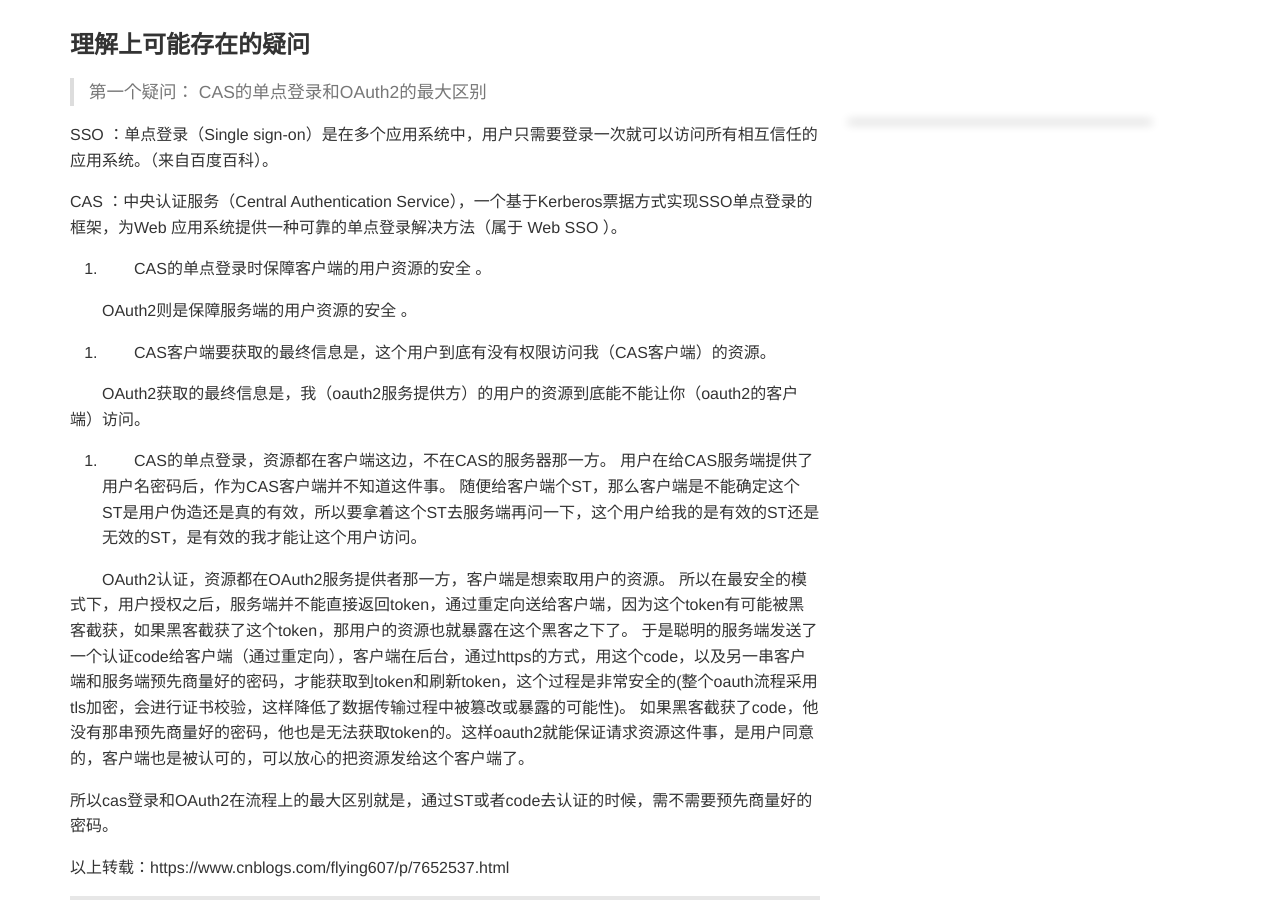
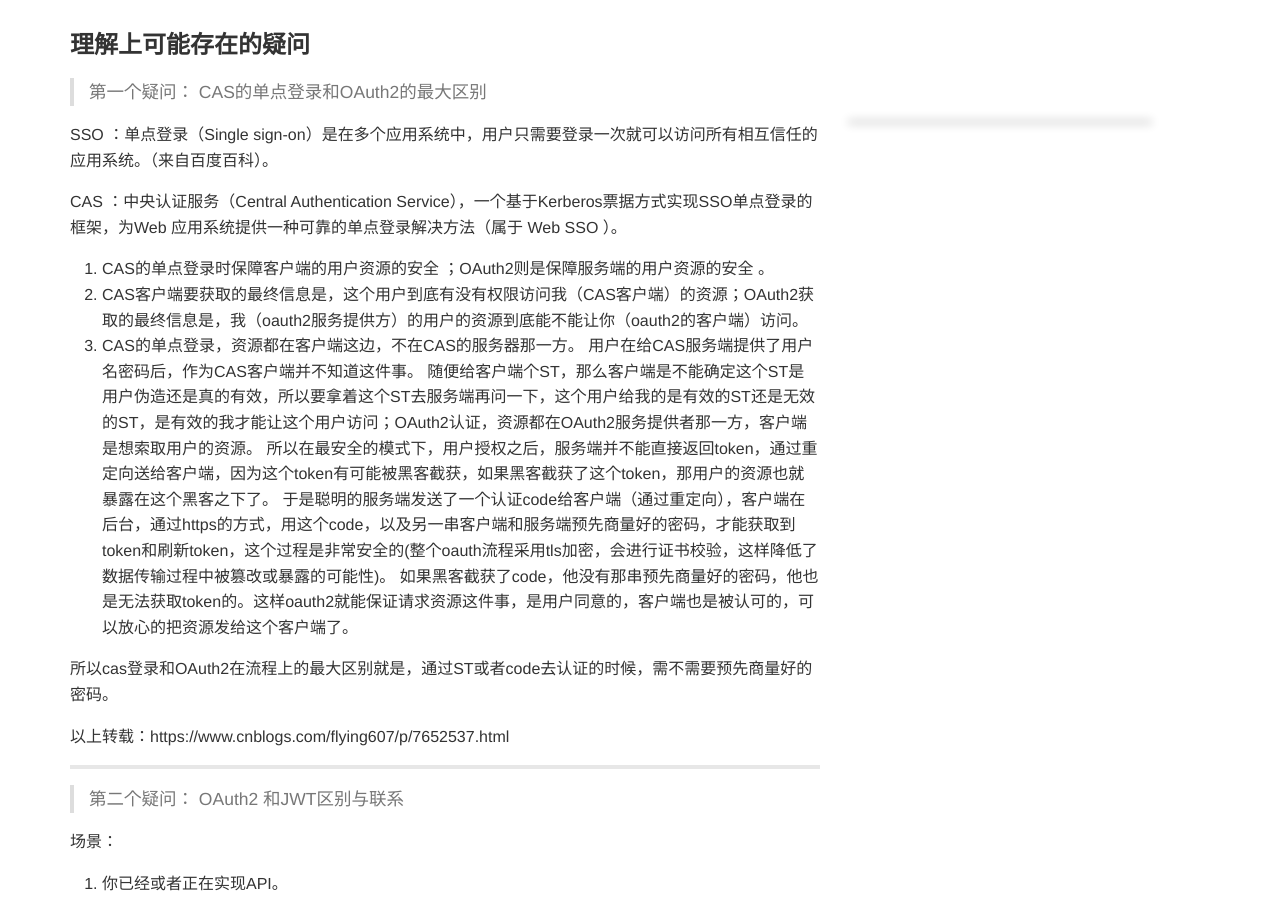
Before and after one commit to kookx/kookx.github.io, a Jekyll site: the page built from _posts/2019-01-02-Spring Security与OAuth2介绍.md, in a window 1280 px wide and 900 px high, scrolled down 1512 px. Built offline with Jekyll 4.4.1, drawn with Linux system fonts in a browser that asks for light colours.

```diff
--- a/_posts/2019-01-02-Spring Security与OAuth2介绍.md
+++ b/_posts/2019-01-02-Spring Security与OAuth2介绍.md
@@ -41,17 +41,9 @@ SSO ：单点登录（Single sign-on）是在多个应用系统中，用户只
 
 CAS ：中央认证服务（Central Authentication Service），一个基于Kerberos票据方式实现SSO单点登录的框架，为Web 应用系统提供一种可靠的单点登录解决方法（属于 Web SSO ）。
 
-1. 　　CAS的单点登录时保障客户端的用户资源的安全 。
-
-　　OAuth2则是保障服务端的用户资源的安全 。
-
-2. 　　CAS客户端要获取的最终信息是，这个用户到底有没有权限访问我（CAS客户端）的资源。
-
-　　OAuth2获取的最终信息是，我（oauth2服务提供方）的用户的资源到底能不能让你（oauth2的客户端）访问。
-
-3. 　　CAS的单点登录，资源都在客户端这边，不在CAS的服务器那一方。 用户在给CAS服务端提供了用户名密码后，作为CAS客户端并不知道这件事。 随便给客户端个ST，那么客户端是不能确定这个ST是用户伪造还是真的有效，所以要拿着这个ST去服务端再问一下，这个用户给我的是有效的ST还是无效的ST，是有效的我才能让这个用户访问。
-
-　　OAuth2认证，资源都在OAuth2服务提供者那一方，客户端是想索取用户的资源。 所以在最安全的模式下，用户授权之后，服务端并不能直接返回token，通过重定向送给客户端，因为这个token有可能被黑客截获，如果黑客截获了这个token，那用户的资源也就暴露在这个黑客之下了。 于是聪明的服务端发送了一个认证code给客户端（通过重定向），客户端在后台，通过https的方式，用这个code，以及另一串客户端和服务端预先商量好的密码，才能获取到token和刷新token，这个过程是非常安全的(整个oauth流程采用tls加密，会进行证书校验，这样降低了数据传输过程中被篡改或暴露的可能性)。 如果黑客截获了code，他没有那串预先商量好的密码，他也是无法获取token的。这样oauth2就能保证请求资源这件事，是用户同意的，客户端也是被认可的，可以放心的把资源发给这个客户端了。
+1. CAS的单点登录时保障客户端的用户资源的安全 ；OAuth2则是保障服务端的用户资源的安全 。
+2. CAS客户端要获取的最终信息是，这个用户到底有没有权限访问我（CAS客户端）的资源；OAuth2获取的最终信息是，我（oauth2服务提供方）的用户的资源到底能不能让你（oauth2的客户端）访问。
+3. CAS的单点登录，资源都在客户端这边，不在CAS的服务器那一方。 用户在给CAS服务端提供了用户名密码后，作为CAS客户端并不知道这件事。 随便给客户端个ST，那么客户端是不能确定这个ST是用户伪造还是真的有效，所以要拿着这个ST去服务端再问一下，这个用户给我的是有效的ST还是无效的ST，是有效的我才能让这个用户访问；OAuth2认证，资源都在OAuth2服务提供者那一方，客户端是想索取用户的资源。 所以在最安全的模式下，用户授权之后，服务端并不能直接返回token，通过重定向送给客户端，因为这个token有可能被黑客截获，如果黑客截获了这个token，那用户的资源也就暴露在这个黑客之下了。 于是聪明的服务端发送了一个认证code给客户端（通过重定向），客户端在后台，通过https的方式，用这个code，以及另一串客户端和服务端预先商量好的密码，才能获取到token和刷新token，这个过程是非常安全的(整个oauth流程采用tls加密，会进行证书校验，这样降低了数据传输过程中被篡改或暴露的可能性)。 如果黑客截获了code，他没有那串预先商量好的密码，他也是无法获取token的。这样oauth2就能保证请求资源这件事，是用户同意的，客户端也是被认可的，可以放心的把资源发给这个客户端了。
 
 所以cas登录和OAuth2在流程上的最大区别就是，通过ST或者code去认证的时候，需不需要预先商量好的密码。
 
```
